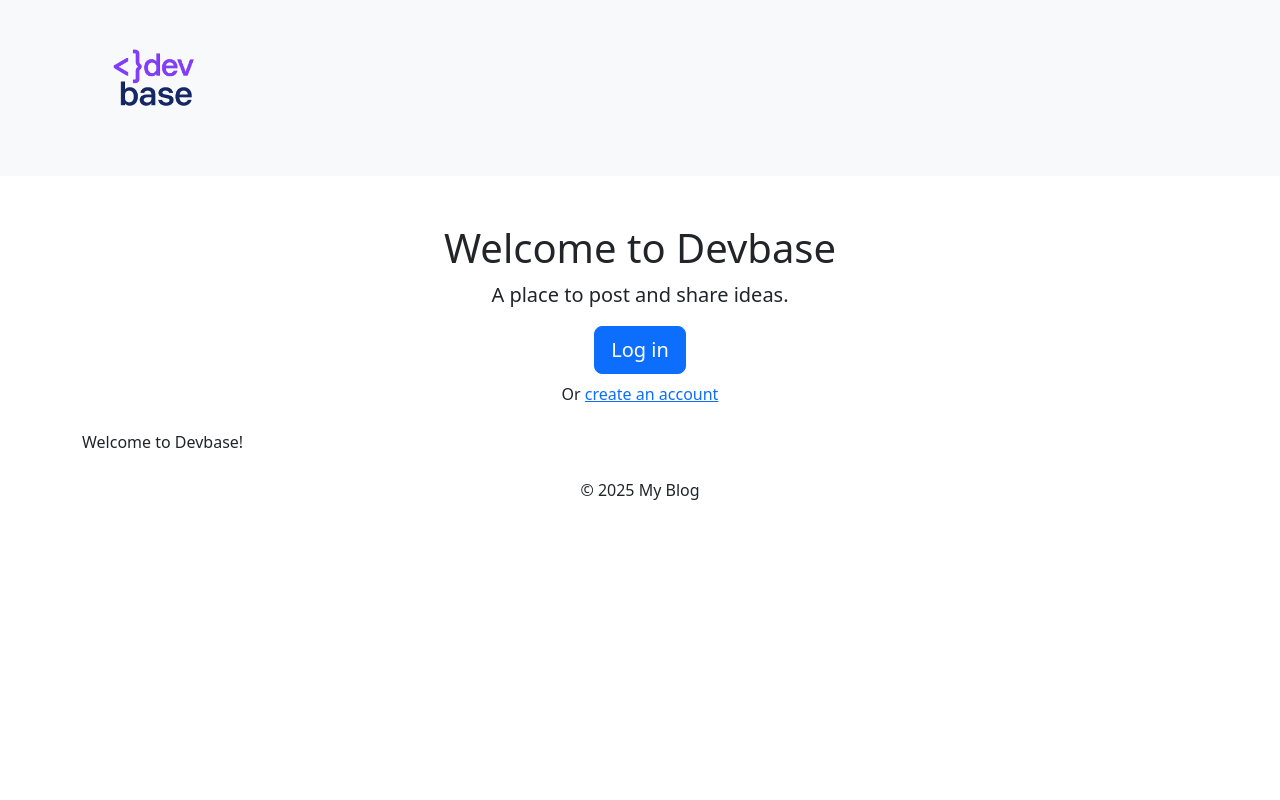
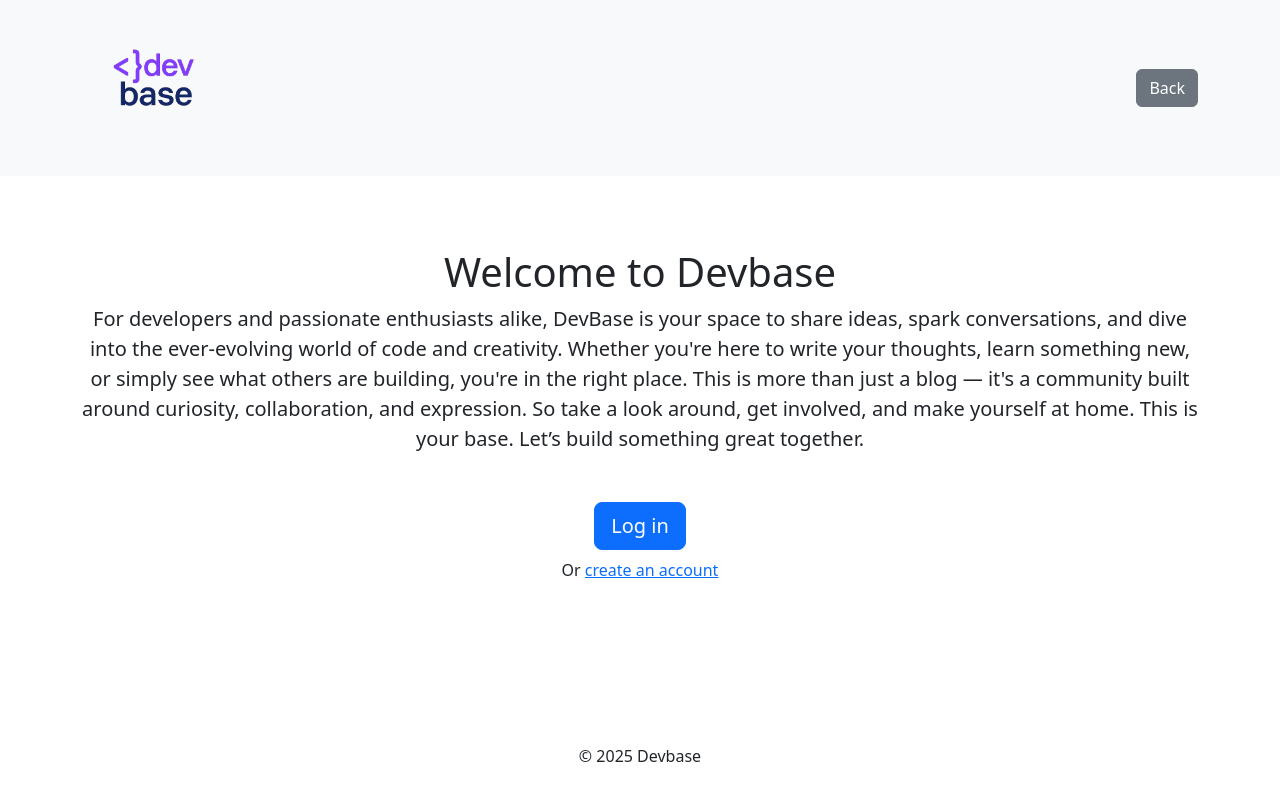
Before and after one commit to markh55/PP3-Project-blog, a Django app: page / in a window 1280 px wide. Run offline with Django 5.2, Linux system fonts and the light colour scheme.

Commit message:
updated when and where both "back" and "logout" buttons show on certain pages.

```diff
--- a/projectPP3/blog/templates/blog/base.html
+++ b/projectPP3/blog/templates/blog/base.html
@@ -8,6 +8,9 @@
 </head>
 
 <body>
+    <div id="wrapper" class="d-flex flex-column min-vh-100">
+
+        <!-- Navbar -->
         <nav class="navbar bg-body-tertiary">
             <div class="container d-flex justify-content-between align-items-center">
 
@@ -18,27 +21,31 @@
 
                 <!-- Buttons (right) -->
                 <div class="d-flex gap-2">
-                {% if request.path != '/' %}
+                    {% if request.resolver_match.url_name != 'post_list' %}
                         <a href="javascript:history.back()" class="btn btn-secondary">Back</a>
                     {% endif %}
-                {% if user.is_authenticated %}
+
+                    {% if user.is_authenticated and request.resolver_match.url_name != 'post_detail' %}
                         <a href="{% url 'account_logout' %}" class="btn btn-outline-danger">Log out</a>
                     {% endif %}
                 </div>
             </div>
         </nav>
 
+        <!-- Main content -->
         <div id="container" class="container mt-4">
             {% block content %}
             {% endblock %}
         </div>
 
         <div id="sidebar" class="container mt-4">
-        <p>Welcome to Devbase!</p>
         </div>
 
-    <footer class="text-center mt-4 mb-4">
-        <p>&copy; 2025 My Blog</p>
+        <!-- Footer -->
+        <footer id="footer" class="text-center mt-auto p-3">
+            <p>&copy; 2025 Devbase</p>
         </footer>
+
+    </div>
 </body>
 </html>
--- a/projectPP3/blog/templates/blog/home.html
+++ b/projectPP3/blog/templates/blog/home.html
@@ -5,7 +5,9 @@
 {% block content %}
   <div class="text-center mt-5">
     <h1>Welcome to Devbase</h1>
-    <p class="lead">A place to post and share ideas.</p>
+    <p class="lead">For developers and passionate enthusiasts alike, DevBase is your space to share ideas, spark conversations, and dive into the ever-evolving world of code and creativity. Whether you're here to write your thoughts, learn something new, or simply see what others are building, you're in the right place. This is more than just a blog — it's a community built around curiosity, collaboration, and expression. So take a look around, get involved, and make yourself at home. This is your base. Let’s build something great together.</p>
+
+
 
     {% if user.is_authenticated %}
       <p>You’re already logged in! <a href="{% url 'blog:post_list' %}">View posts</a></p>
@@ -13,8 +15,10 @@
   <a href="{% url 'account_logout' %}" class="btn btn-secondary mt-2">Sign out</a>
 </p>
     {% else %}
+    <div class="mt-5 text-center">
       <a href="{% url 'account_login' %}" class="btn btn-primary btn-lg">Log in</a>
       <p class="mt-2">Or <a href="{% url 'account_signup' %}">create an account</a></p>
+      </div>
     {% endif %}
   </div>
 {% endblock %}
--- a/static/css/blog.css
+++ b/static/css/blog.css
@@ -32,3 +32,7 @@
 .back-button {
     background-color: #555;
 }
+
+.custom-mt-5 {
+  margin-top: 1rem;
+}
```
Lines whose indentation alone changed are shown as unchanged.
